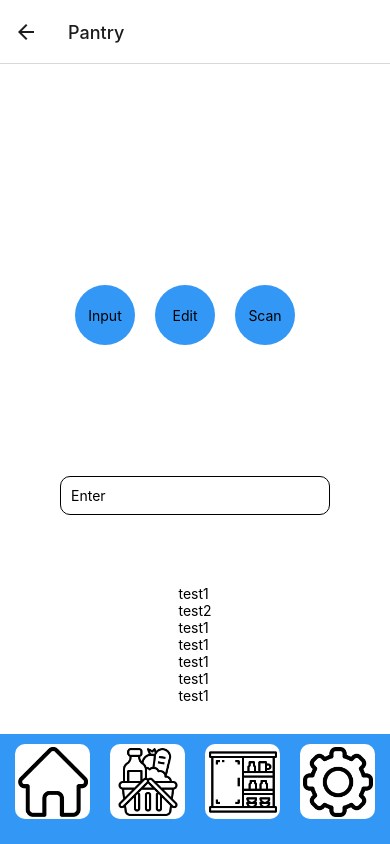
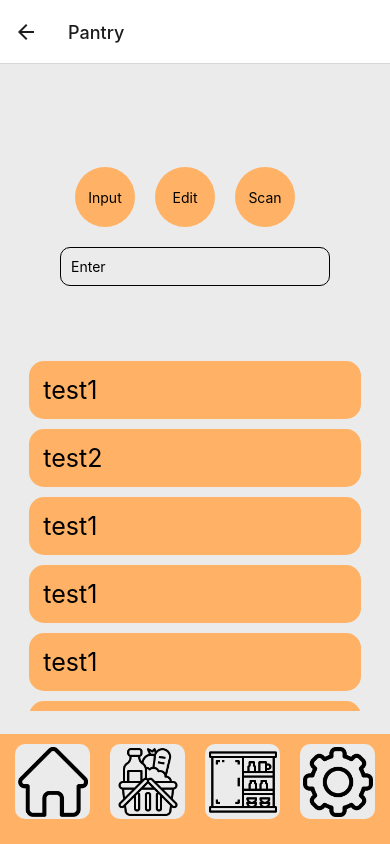
Before and after one commit to CS222-UIUC/course-project-recipe-app, a React Native app in the folder recipe/: screen /Pantry in a window 390 px wide. Built offline with nearby package versions, Linux system fonts and the light colour scheme.

Commit message:
scroll styling

```diff
--- a/recipe/components/ScrollView.js
+++ b/recipe/components/ScrollView.js
@@ -17,15 +17,25 @@ function Scroller({items}) {
         <View style = {styles.scrollview}>
             <ScrollView>
                 { listItems.map((item) => {
-                    return (
-                        <View key={item.key}>
-                            <Text >{item.listItems}</Text>
-                        </View>
-                    )
+                    return(
+                    <View key={item.key} style= {styles.scrollitem}>
+
+                        <Text style= {styles.scrolltext}>{item.listItems}</Text>
+                    </View>
+                    );
+
                 })}
             </ScrollView>
 
         </View>
     );
 }
+function longItem({keya, listItems}){
+    return (
+        <View key={keya}>
+            <Text >{listItems}</Text>
+        </View>
+    )
+
+}
 export default Scroller;
--- a/recipe/components/StyleSheet.js
+++ b/recipe/components/StyleSheet.js
@@ -3,7 +3,7 @@ import { Dimensions } from 'react-native'
 const styles = StyleSheet.create({
     container: {
       flex: 1,
-      backgroundColor: '#fff',
+      backgroundColor: '#ebebeb',
       alignItems: 'center',
       justifyContent: 'center',
       padding: 140,
@@ -20,13 +20,29 @@ const styles = StyleSheet.create({
       alignItems: 'center',
       padding: 10,
       borderRadius: 50,
-      backgroundColor: '#3397f5',
+      backgroundColor: '#ffb265',
     },
     scrollview: {
-      borderRadius: 50,
-      alignItems: 'flex-start',
+      width:Dimensions.get('window').width,
+      borderRadius: 0,
+      alignItems: 'center',
       justifyContent: 'flex-start',
-      fontSize: 30
+      height: Dimensions.get('window').height * .42,
+
+
+    },
+    scrollitem:{
+      width:Dimensions.get('window').width * .85,
+      fontSize: 25,
+      padding:7,
+      margin:5,
+      backgroundColor: '#ffb265',
+      borderRadius: 15,
+    },
+    scrolltext:{
+      padding:7,
+      fontSize: 25,
+
     },
     profilePic: {
       width: 100,
@@ -44,11 +60,11 @@ const styles = StyleSheet.create({
       alignItems: 'center',
       padding: 10,
       borderRadius: 20,
-      backgroundColor: '#3397f5',
+      backgroundColor: '#ffb265',
     },
     containerProfile: {
       //flex: 2,
-      backgroundColor: '#fff',
+      backgroundColor: '#ebebeb',
       alignItems: 'center',
       fontSize: 20,
       fontWeight: "bold"
@@ -72,7 +88,7 @@ const styles = StyleSheet.create({
       height: 55,
     },
     featuredStyle: {
-      backgroundColor: '#3397f5',
+      backgroundColor: '#ffb265',
       alignItems: 'center',
       width: 300,
       height: 200,
@@ -81,7 +97,7 @@ const styles = StyleSheet.create({
     },
     containerHorizontal: {
       flex: 1,
-      backgroundColor: '#fff',
+      backgroundColor: '#ebebeb',
       flexDirection: 'row',
       alignItems: 'center',
       //justifyContent: 'center',
@@ -92,7 +108,7 @@ const styles = StyleSheet.create({
       width: 270,
     },
     input: {
-      backgroundColor: '#fff',
+      backgroundColor: '#ebebeb',
       padding: 10,
       borderRadius: 10,
       color: "#000",
@@ -106,10 +122,10 @@ const styles = StyleSheet.create({
       bottom : 0,
       height: 110,
       width:Dimensions.get('window').width,
-      backgroundColor: '#3397f5'
+      backgroundColor: '#ffb265'
     },
     menubutton: {
-      backgroundColor: '#ffffff',
+      backgroundColor: '#ebebeb',
       height: 75,
       width: 75,
       margin:10,
@@ -123,7 +139,7 @@ const styles = StyleSheet.create({
     },
     containerSettings: {
       flex: 1,
-      backgroundColor: '#fff',
+      backgroundColor: '#ebebeb',
       alignItems: 'center',
       justifyContent: 'center',
       padding: 110,
```
